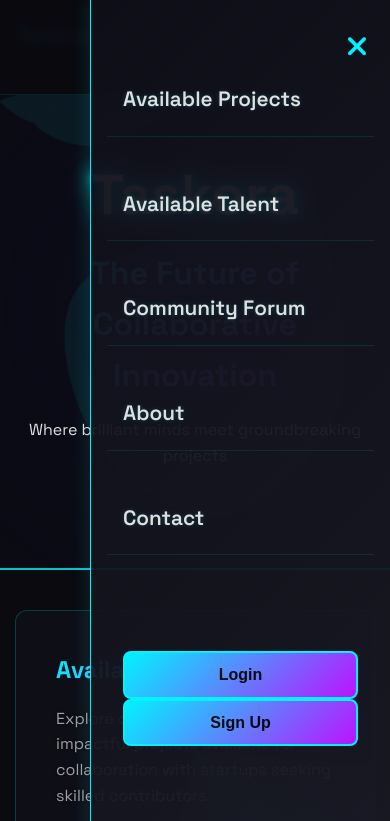
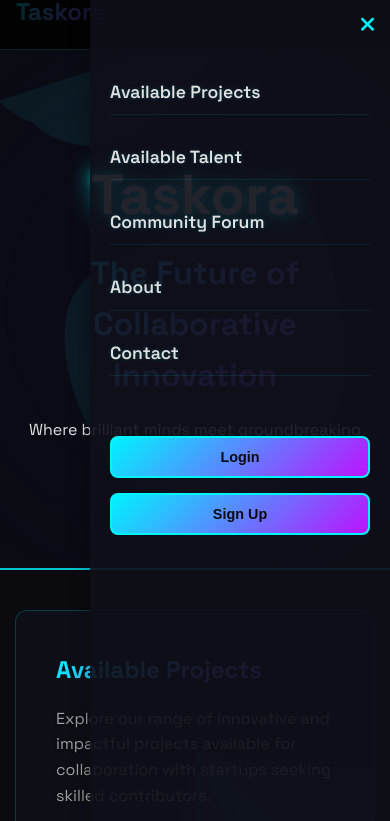
Before and after one commit to KSR2621/11, a plain HTML site: page index.html in a window 390 px wide. Both pictures are taken after a click on the button "Toggle Menu". Shown: the top 821 px of the page. Drawn offline with Linux system fonts and the light colour scheme; no server answers.

Commit message:
Update index.html

```diff
--- a/index.html
+++ b/index.html
@@ -19,6 +19,7 @@
             --gradient-2: linear-gradient(45deg, var(--matrix-green), var(--neon-blue));
         }
 
+        /* Scroll-based fade-in animation */
         .fade-in {
             opacity: 0;
             transform: translateY(20px);
@@ -30,6 +31,7 @@
             transform: translateY(0);
         }
 
+        /* Delay classes for staggered animations */
         .delay-1 { transition-delay: 0.1s; }
         .delay-2 { transition-delay: 0.2s; }
         .delay-3 { transition-delay: 0.3s; }
@@ -122,17 +124,18 @@
         }
 
         nav {
-            position: fixed;
+            position: sticky;
             top: 0;
-            width: 100%;
+            backdrop-filter: blur(10px);
             background: rgba(10, 10, 15, 0.95);
-            backdrop-filter: blur(10px);
             border-bottom: 1px solid rgba(0, 243, 255, 0.1);
             z-index: 1000;
-            padding: 1rem 2rem;
+            padding: 0.8rem 2rem;
             display: flex;
             justify-content: space-between;
             align-items: center;
+            height: 60px;
+            width: 100%;
         }
 
         .logo {
@@ -178,19 +181,17 @@
 
         .hamburger {
             display: none;
-            font-size: 1.8rem;
+            font-size: 1.5rem;
             background: none;
             border: none;
             color: var(--neon-blue);
             cursor: pointer;
-            transition: all 0.3s ease;
-            z-index: 1002;
-            padding: 0.5rem;
+            transition: color 0.3s ease;
+            z-index: 1001;
         }
 
         .hamburger:hover {
             color: var(--matrix-green);
-            transform: rotate(90deg);
         }
 
         .auth-buttons button {
@@ -423,7 +424,7 @@
             background: rgba(10, 10, 15, 0.3);
             border-radius: 12px;
             z-index: 2;
-            Mix-blend-mode: overlay;
+            mix-blend-mode: overlay;
             pointer-events: none;
         }
 
@@ -501,14 +502,23 @@
             text-shadow: 0 0 10px var(--neon-blue);
         }
 
+        @keyframes fadeInDown {
+            from { opacity: 0; transform: translateY(-25px); }
+            to { opacity: 1; transform: translateY(0); }
+        }
+
+        @keyframes fadeInUp {
+            from { opacity: 0; transform: translateY(25px); }
+            to { opacity: 1; transform: translateY(0); }
+        }
+
         .mobile-menu-overlay {
             position: fixed;
             top: 0;
             left: 0;
-            width: 100%;
-            height: 100%;
-            background: rgba(10, 10, 15, 0.95);
-            backdrop-filter: blur(5px);
+            right: 0;
+            bottom: 0;
+            background: rgba(0,0,0,0.8);
             z-index: 999;
             opacity: 0;
             visibility: hidden;
@@ -520,6 +530,7 @@
             visibility: visible;
         }
 
+        /* Mobile-specific styles */
         @media (max-width: 768px) {
             body {
                 overflow-x: hidden;
@@ -527,7 +538,6 @@
 
             header {
                 padding: 100px 15px;
-                margin-top: 50px;
             }
 
             header h1.glow {
@@ -545,7 +555,8 @@
             }
 
             nav {
-                padding: 1rem;
+                padding: 0.5rem 1rem;
+                height: 50px;
             }
 
             .logo {
@@ -554,6 +565,7 @@
 
             .hamburger {
                 display: block;
+                font-size: 1.3rem;
             }
 
             .nav-links {
@@ -563,13 +575,13 @@
                 width: 80%;
                 max-width: 300px;
                 height: 100vh;
-                background: linear-gradient(135deg, rgba(15, 15, 25, 0.95), rgba(25, 25, 35, 0.95));
+                background: var(--card-bg);
                 flex-direction: column;
-                padding: 4rem 1rem;
-                transition: right 0.4s cubic-bezier(0.4, 0, 0.2, 1);
-                z-index: 1001;
-                box-shadow: -5px 0 15px rgba(0, 243, 255, 0.1);
-                border-left: 1px solid var(--neon-blue);
+                padding: 70px 20px 20px;
+                gap: 20px;
+                transition: right 0.3s ease;
+                box-shadow: -5px 0 15px rgba(0,0,0,0.2);
+                z-index: 1000;
             }
 
             .nav-links.active {
@@ -577,16 +589,10 @@
             }
 
             .nav-links a {
-                font-size: 1.3rem;
-                padding: 1.2rem 1rem;
+                font-size: 1.1rem;
+                padding: 0.5rem 0;
+                border-bottom: 1px solid rgba(0, 243, 255, 0.1);
                 width: 100%;
-                border-bottom: 1px solid rgba(0, 243, 255, 0.1);
-                transition: all 0.3s ease;
-            }
-
-            .nav-links a:hover {
-                background: rgba(0, 243, 255, 0.05);
-                padding-left: 1.5rem;
             }
 
             .desktop-auth {
@@ -594,17 +600,16 @@
             }
 
             .mobile-auth {
-                display.ConcurrentModificationException flex;
+                display: flex;
                 flex-direction: column;
-                gap: 1.5rem;
-                margin-top: 2rem;
-                padding: 0 1rem;
+                width: 100%;
+                margin-top: 20px;
+                gap: 15px;
             }
 
             .mobile-auth button {
                 width: 100%;
-                padding: 0.8rem;
-                font-size: 1rem;
+                padding: 0.7rem;
             }
 
             .container {
@@ -694,7 +699,7 @@
     </style>
 </head>
 <body>
-    <nav>
+    <nav class="navbar">
         <div class="logo gradient-text">Taskora</div>
         <button class="hamburger" aria-label="Toggle Menu"><i class="fas fa-bars"></i></button>
         <div class="nav-links" id="navLinks">
@@ -818,6 +823,7 @@
         const auth = getAuth(app);
 
         document.addEventListener('DOMContentLoaded', () => {
+            // Scroll animation logic
             const fadeElements = document.querySelectorAll('.fade-in');
 
             const fadeInOnScroll = () => {
@@ -834,44 +840,34 @@
             window.addEventListener('load', fadeInOnScroll);
             fadeInOnScroll();
 
-            // Updated mobile menu functionality
+            // Mobile menu toggle
             const hamburger = document.querySelector('.hamburger');
             const navLinks = document.querySelector('#navLinks');
-            const overlay = document.querySelector('#mobileOverlay');
-            const body = document.body;
+            const mobileOverlay = document.querySelector('#mobileOverlay');
 
-            function toggleMenu() {
-                const isOpen = navLinks.classList.toggle('active');
-                overlay.classList.toggle('active', isOpen);
-                hamburger.innerHTML = isOpen ? '<i class="fas fa-times"></i>' : '<i class="fas fa-bars"></i>';
-                body.style.overflow = isOpen ? 'hidden' : '';
-            }
+            const toggleMenu = () => {
+                navLinks.classList.toggle('active');
+                mobileOverlay.classList.toggle('active');
+                document.body.style.overflow = navLinks.classList.contains('active') ? 'hidden' : 'auto';
+                hamburger.innerHTML = navLinks.classList.contains('active') ? '<i class="fas fa-times"></i>' : '<i class="fas fa-bars"></i>';
+            };
 
-            function closeMenu() {
-                navLinks.classList.remove('active');
-                overlay.classList.remove('active');
-                hamburger.innerHTML = '<i class="fas fa-bars"></i>';
-                body.style.overflow = '';
-            }
+            hamburger.addEventListener('click', (e) => {
+                e.stopPropagation();
+                toggleMenu();
+            });
 
-            hamburger.addEventListener('click', toggleMenu);
-            overlay.addEventListener('click', closeMenu);
+            mobileOverlay.addEventListener('click', toggleMenu);
 
             navLinks.querySelectorAll('a').forEach(link => {
                 link.addEventListener('click', () => {
                     if (window.innerWidth <= 768) {
-                        closeMenu();
+                        toggleMenu();
                     }
                 });
             });
 
-            window.addEventListener('resize', () => {
-                if (window.innerWidth > 768 && navLinks.classList.contains('active')) {
-                    closeMenu();
-                }
-            });
-
-            // Firebase Auth Handling
+            // Auth state handling
             onAuthStateChanged(auth, (user) => {
                 const desktopAuth = document.getElementById('desktopAuth');
                 const mobileAuth = document.getElementById('mobileAuth');
@@ -879,13 +875,12 @@
 
                 if (user) {
                     const userType = localStorage.getItem('userType');
-                    const profileHTML = `<button class="profile-btn">Profile</button>`;
-                    desktopAuth.innerHTML = profileHTML;
-                    mobileAuth.innerHTML = profileHTML;
+                    desktopAuth.innerHTML = `<button class="profile-btn">Profile</button>`;
+                    mobileAuth.innerHTML = `<button class="profile-btn">Profile</button>`;
 
                     if (userType === 'startup') {
                         dynamicNav.innerHTML = `<a href="project-form.html">List a Project</a>`;
-                    } else {
+                    } else if (userType === 'student') {
                         dynamicNav.innerHTML = '';
                     }
 
```
